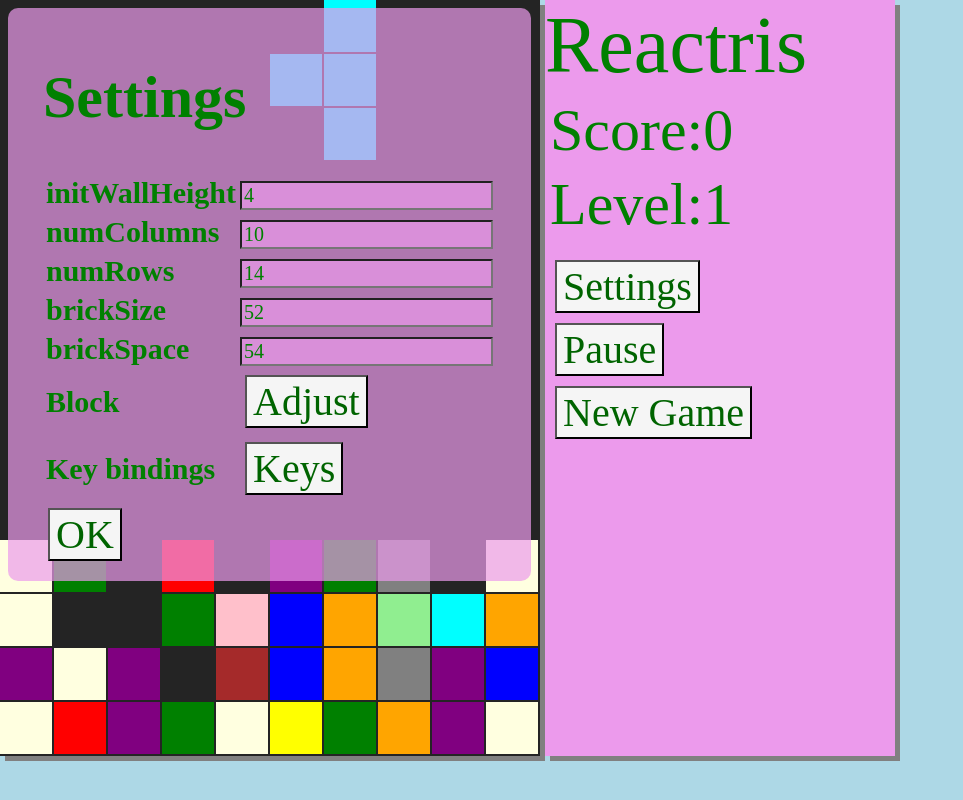
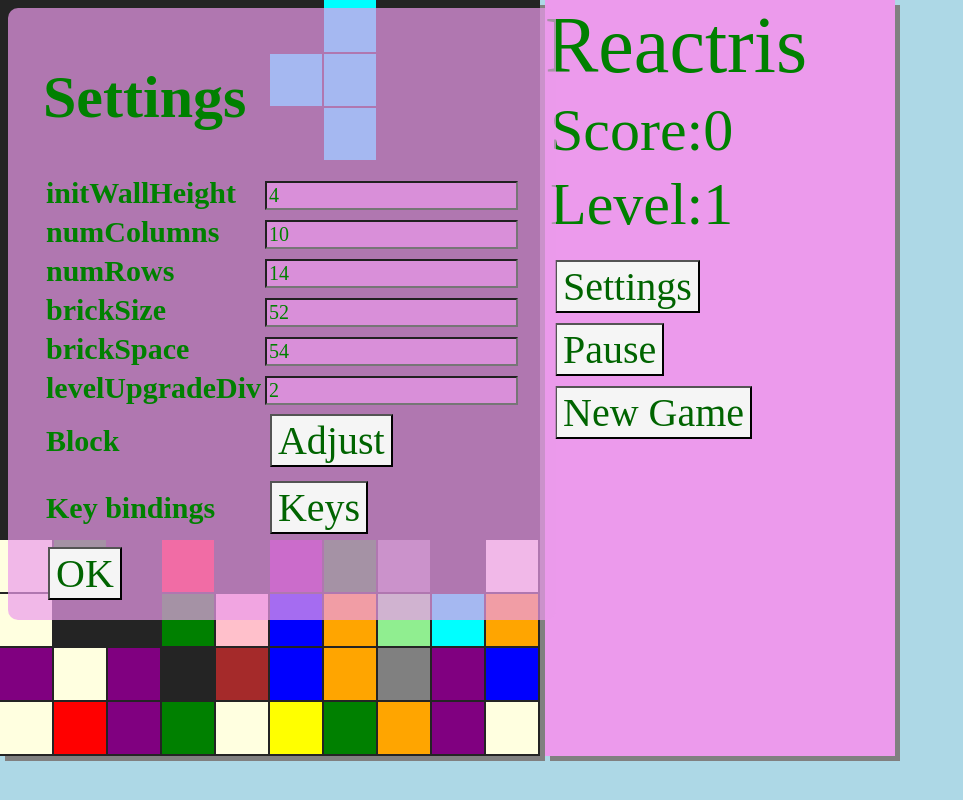
Before and after one commit to pertan4711/reactris, a React (Create React App) app: page / in a window 1280 px wide. Both pictures are taken after a click on the button "Settings". Shown: the whole page, without its empty margins (0-963 px from the left). Built offline with nearby package versions, Linux system fonts and the light colour scheme; a web font is replaced by a local one.

Commit message:
move settings to Game component

```diff
--- /dev/null
+++ b/src/components/Game.tsx
@@ -0,0 +1,56 @@
+// Main entry for game app
+// Implement view part in MVP - Model exist in singelton object 'pg'
+
+import { useState } from "react";
+import playGroundModel from "../model/playground";
+import Playground from "./Playground";
+import UseGameState from "./UseGameState";
+import ShowDialog from "./ShowDialog";
+
+const Game = (props: any) => {
+  const [gameSettings, setGameSettings] = useState(props.gameSettings);
+
+  const pg = playGroundModel.getInstance(
+    window.innerWidth,
+    window.innerHeight,
+    gameSettings
+  );
+
+  pg.gameSettings = gameSettings;
+
+  const {
+    activeBlockBricks,
+    gameStatus,
+    startNewGame,
+    togglePause,
+    showSettings,
+  } = UseGameState(pg);
+
+  return (
+    <div>
+      <div>
+        <Playground
+          blockBricks={activeBlockBricks}
+          gameStatus={gameStatus}
+          actionCallbacks={{ startNewGame, togglePause, showSettings }}
+          pg={pg}
+        />
+      </div>
+      <div>
+        <ShowDialog
+          gameStatus={gameStatus}
+          gameSettings={gameSettings}
+          score={pg.score}
+          actionCallbacks={{
+            startNewGame,
+            togglePause,
+            showSettings,
+            setGameSettings,
+          }}
+        />
+      </div>
+    </div>
+  );
+};
+
+export default Game;
--- a/src/components/ShowDialog.tsx
+++ b/src/components/ShowDialog.tsx
@@ -6,18 +6,23 @@ import { gameStatusEnum } from "../model/modeltypes";
 
 const ShowDialog = (props: ShowDialogProps) => {
   let gameOverTextLeft =
-    (props.pg.numColumns * props.pg.gameSettings.brickSpace) / 2 - 100;
+    (props.gameSettings.numColumns * props.gameSettings.brickSpace) / 2 - 100;
   let gameOverTextTop =
-    (props.pg.numRows * props.pg.gameSettings.brickSpace) / 2 - 100;
+    (props.gameSettings.numRows * props.gameSettings.brickSpace) / 2 - 100;
   let gameStatus: gameStatusEnum = props.gameStatus;
   //console.log("gameStatus: " + gameStatus);
 
   return (
     <div>
-      {gameStatus === gameStatusEnum.Settings && <Settings pg={props.pg} />}
+      {gameStatus === gameStatusEnum.Settings && (
+        <Settings
+          gameSettings={props.gameSettings}
+          setGameSettings={props.actionCallbacks.setGameSettings}
+        />
+      )}
       {gameStatus === gameStatusEnum.GameOver && (
         <GameOver
-          score={props.pg.score}
+          score={props.score}
           pgLeft={gameOverTextLeft}
           pgTop={gameOverTextTop}
           startNewGame={props.actionCallbacks.startNewGame}
--- a/src/components/TetrisApp.tsx
+++ b/src/components/TetrisApp.tsx
@@ -1,12 +1,11 @@
 // Main entry for game app
-// Implement view part in MVP - Model exist in singelton object 'pg'
 
 import { useState } from "react";
 import { gameSettingsType } from "../model/modeltypes";
-import playGroundModel from "../model/playground";
-import Playground from "./Playground";
-import UseGameState from "./UseGameState";
-import ShowDialog from "./ShowDialog";
+import Game from "./Game";
+
+const TetrisApp = () => {
+  const [gameId, setGameId] = useState(1);
 
   let initGameSettings: gameSettingsType = {
     numColumns: 10,
@@ -17,45 +16,13 @@ let initGameSettings: gameSettingsType = {
     brickSpace: 72,
   };
 
-const Game = (props: any) => {
-  const pg = playGroundModel.getInstance(
-    window.innerWidth,
-    window.innerHeight,
-    initGameSettings
-  );
-
-  const {
-    activeBlockBricks,
-    gameStatus,
-    startNewGame,
-    togglePause,
-    showSettings,
-  } = UseGameState(pg);
-
   return (
-    <div>
-      <div>
-        <Playground
-          blockBricks={activeBlockBricks}
-          gameStatus={gameStatus}
-          actionCallbacks={{ startNewGame, togglePause, showSettings }}
-          pg={pg}
+    <Game
+      key={gameId}
+      startNewGame={() => setGameId(gameId + 1)}
+      gameSettings={initGameSettings}
     />
-      </div>
-      <div>
-        <ShowDialog
-          gameStatus={gameStatus}
-          actionCallbacks={{ startNewGame, togglePause, showSettings }}
-          pg={pg}
-        />
-      </div>
-    </div>
   );
 };
 
-const TetrisApp = () => {
-  const [gameId, setGameId] = useState(1);
-  return <Game key={gameId} startNewGame={() => setGameId(gameId + 1)} />;
-};
-
 export default TetrisApp;
--- a/src/components/UseGameState.tsx
+++ b/src/components/UseGameState.tsx
@@ -150,7 +150,7 @@ function UseGameState(pg: playGroundModel): any {
   // Main game engine
   useEffect(() => {
     function calcInterval(): number {
-      console.log("level: " + level + "  pg.level: " + pg.level);
+      //console.log("level: " + level + "  pg.level: " + pg.level);
       if (level < 2) {
         return 1000;
       }
--- a/src/components/board/Settings.tsx
+++ b/src/components/board/Settings.tsx
@@ -1,76 +1,69 @@
 import { useState } from "react";
 import { SettingsProps } from "../../model/types";
+import { gameSettingsType } from "../../model/modeltypes";
 
-const Settings = (sp: SettingsProps) => {
+const Settings = (props: SettingsProps) => {
   let configSettings = {
-    initWallHeight: [sp.pg.gameSettings.initWallHeight, true, false],
-    numColumns: [sp.pg.gameSettings.numColumns, true, false],
-    numRows: [sp.pg.gameSettings.numRows, true, false],
-    brickSize: [sp.pg.gameSettings.brickSize, true, false],
-    brickSpace: [sp.pg.gameSettings.brickSpace, true, false],
+    initWallHeight: [props.gameSettings.initWallHeight, true, false],
+    numColumns: [props.gameSettings.numColumns, true, false],
+    numRows: [props.gameSettings.numRows, true, false],
+    brickSize: [props.gameSettings.brickSize, true, false],
+    brickSpace: [props.gameSettings.brickSpace, true, false],
+    levelUpgradeDiv: [props.gameSettings.levelUpgradeDiv, true, false],
   };
 
-  const [settings, setSettings] = useState(configSettings);
+  const [localSettings, setLocalSettings] = useState(configSettings);
 
   const handleChange = (event: any) => {
-    let valid: boolean = false;
-
     switch (event.target.name) {
       case "numColumns":
-        configSettings.numColumns = event.target.value;
-        valid = event.target.value > 5 ? true : false;
+        configSettings.numColumns[0] = event.target.value;
+        configSettings.numColumns[1] = event.target.value > 5 ? true : false; // valid
+        configSettings.numColumns[2] = true; // changed
         break;
       case "numRows":
-        configSettings.numRows = event.target.value;
-        valid = event.target.value > 5 ? true : false;
+        configSettings.numRows[0] = event.target.value;
+        configSettings.numRows[1] = event.target.value > 5 ? true : false;
+        configSettings.numRows[2] = true;
         break;
       case "brickSize":
-        configSettings.brickSize = event.target.value;
-        valid = event.target.value > 5 ? true : false;
+        configSettings.brickSize[0] = event.target.value;
+        configSettings.brickSize[1] = event.target.value > 5 ? true : false;
+        configSettings.brickSize[2] = true;
         break;
       case "brickSpace":
-        valid = event.target.value > 5 ? true : false;
+        configSettings.brickSpace[0] = event.target.value;
+        configSettings.brickSpace[1] = event.target.value > 5 ? true : false;
+        configSettings.brickSpace[2] = true;
         break;
       case "initWallHeight":
-        valid = event.target.value >= 0 ? true : false;
+        configSettings.initWallHeight[0] = event.target.value;
+        configSettings.initWallHeight[1] =
+          event.target.value >= 0 ? true : false;
+        configSettings.initWallHeight[2] = true;
         break;
       default:
         break;
     }
 
-    setSettings({
+    setLocalSettings({
       ...configSettings,
-      [event.target.name]: [event.target.value, valid, true],
     });
   };
 
   const handleSubmit = (event: any) => {
     event.preventDefault();
 
-    for (let [key, setting] of Object.entries(settings)) {
-      if (setting[2]) {
-        switch (key) {
-          case "numColumns":
-            sp.pg.numColumns = parseInt(setting[0].toString());
-            break;
-          case "numRows":
-            sp.pg.numRows = parseInt(setting[0].toString());
-            break;
-          case "brickSize":
-            sp.pg.gameSettings.brickSize = parseInt(setting[0].toString());
-            break;
-          case "brickSpace":
-            sp.pg.gameSettings.brickSpace = parseInt(setting[0].toString());
-            break;
-          case "initWallHeight":
-            sp.pg.gameSettings.initWallHeight = parseInt(setting[0].toString());
-            break;
-        }
-      }
-    }
+    let updateSettings: gameSettingsType = {
+      initWallHeight: parseInt(localSettings.initWallHeight[0].toString()),
+      numColumns: parseInt(localSettings.numColumns[0].toString()),
+      numRows: parseInt(localSettings.numRows[0].toString()),
+      brickSize: parseInt(localSettings.brickSize[0].toString()),
+      brickSpace: parseInt(localSettings.brickSpace[0].toString()),
+      levelUpgradeDiv: props.gameSettings.levelUpgradeDiv,
+    };
 
-    //sp.settings();
-    sp.pg.updateBlockWall();
+    props.setGameSettings(updateSettings);
   };
 
   return (
@@ -85,7 +78,7 @@ const Settings = (sp: SettingsProps) => {
         <form onSubmit={handleSubmit}>
           <table>
             <tbody>
-              {Object.entries(settings).map(([key, setting]) => (
+              {Object.entries(localSettings).map(([key, setting]) => (
                 <tr key={key}>
                   <th>
                     {key}
```
Also changed, not shown: src/model/types.ts (+5 -3 lines). Lines whose indentation alone changed are shown as unchanged.
